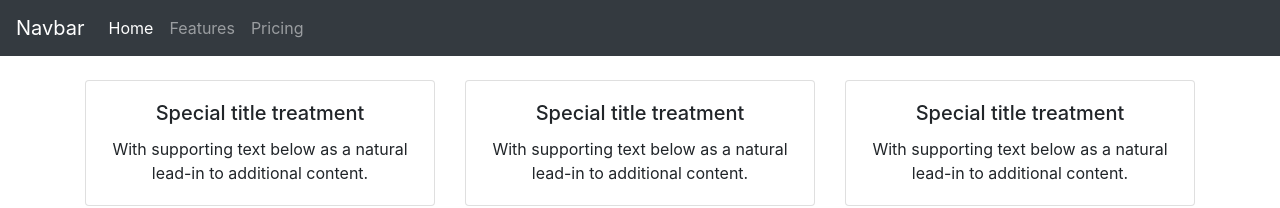
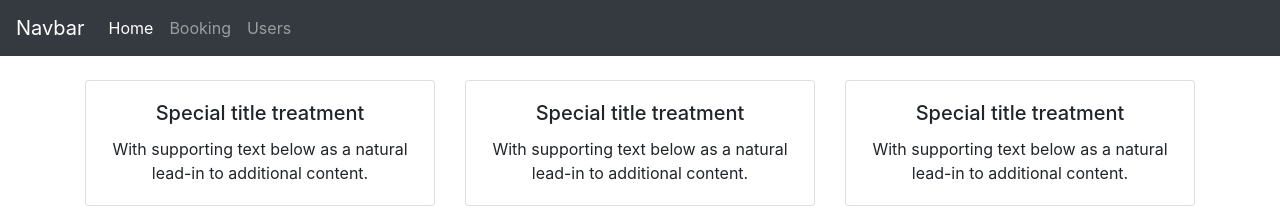
Before and after one commit to anisiqbal/bus-booking-app-react, a React (Create React App) app: page / in a window 1280 px wide. Shown: the top 208 px of the page. Built offline with nearby package versions, Linux system fonts and the light colour scheme.

Commit message:
changes components naming

```diff
--- a/src/App.js
+++ b/src/App.js
@@ -9,8 +9,8 @@ import {
 
 import Header from './layout/Header';
 import Dashboard from './components/Dashboard';
-import Features from './components/Features';
-import Pricing from './components/Pricing';
+import Booking from './components/Booking';
+import Users from './components/Users';
 
 function App() {
   return (
@@ -23,8 +23,8 @@ function App() {
         <Switch>
           <Route exact path='/' component={Dashboard}></Route>
           <Route exact path='/dashboard' component={Dashboard}></Route>
-          <Route exact path='/features' component={Features}></Route>
-          <Route exact path='/pricing' component={Pricing}></Route>
+          <Route exact path='/booking' component={Booking}></Route>
+          <Route exact path='/users' component={Users}></Route>
         </Switch>
         </div>
       </div>
--- a/src/components/Features.js
+++ /dev/null
@@ -1,9 +0,0 @@
-import React from 'react';
-
-function Features() {
-  return (
-      <div>Features</div>
-    );
-}
-
-export default Features;
--- a/src/components/Pricing.js
+++ /dev/null
@@ -1,9 +0,0 @@
-import React from 'react';
-
-function Pricing() {
-  return (
-      <div>Pricing</div>
-    );
-}
-
-export default Pricing;
--- a/src/layout/Header.js
+++ b/src/layout/Header.js
@@ -12,8 +12,8 @@ function Header() {
         <div class="collapse navbar-collapse" id="navbarNavAltMarkup">
             <div class="navbar-nav">
               <Link class="nav-item nav-link active" to="/dashboard">Home</Link>
-              <Link class="nav-item nav-link" to="/features">Features</Link>
-              <Link class="nav-item nav-link" to="/pricing">Pricing</Link>
+              <Link class="nav-item nav-link" to="/booking">Booking</Link>
+              <Link class="nav-item nav-link" to="/users">Users</Link>
             </div>
         </div>
     </nav>
```
